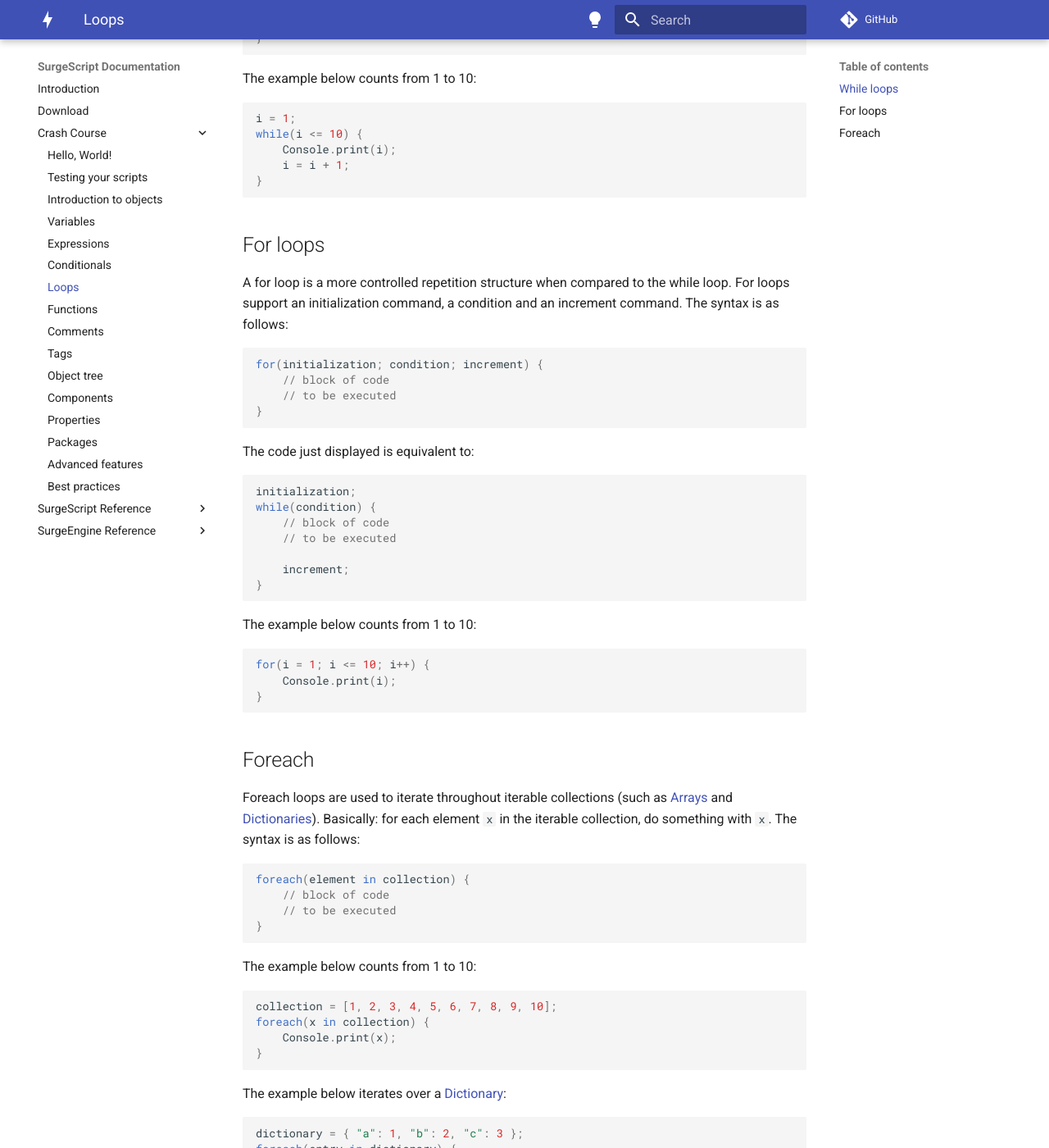
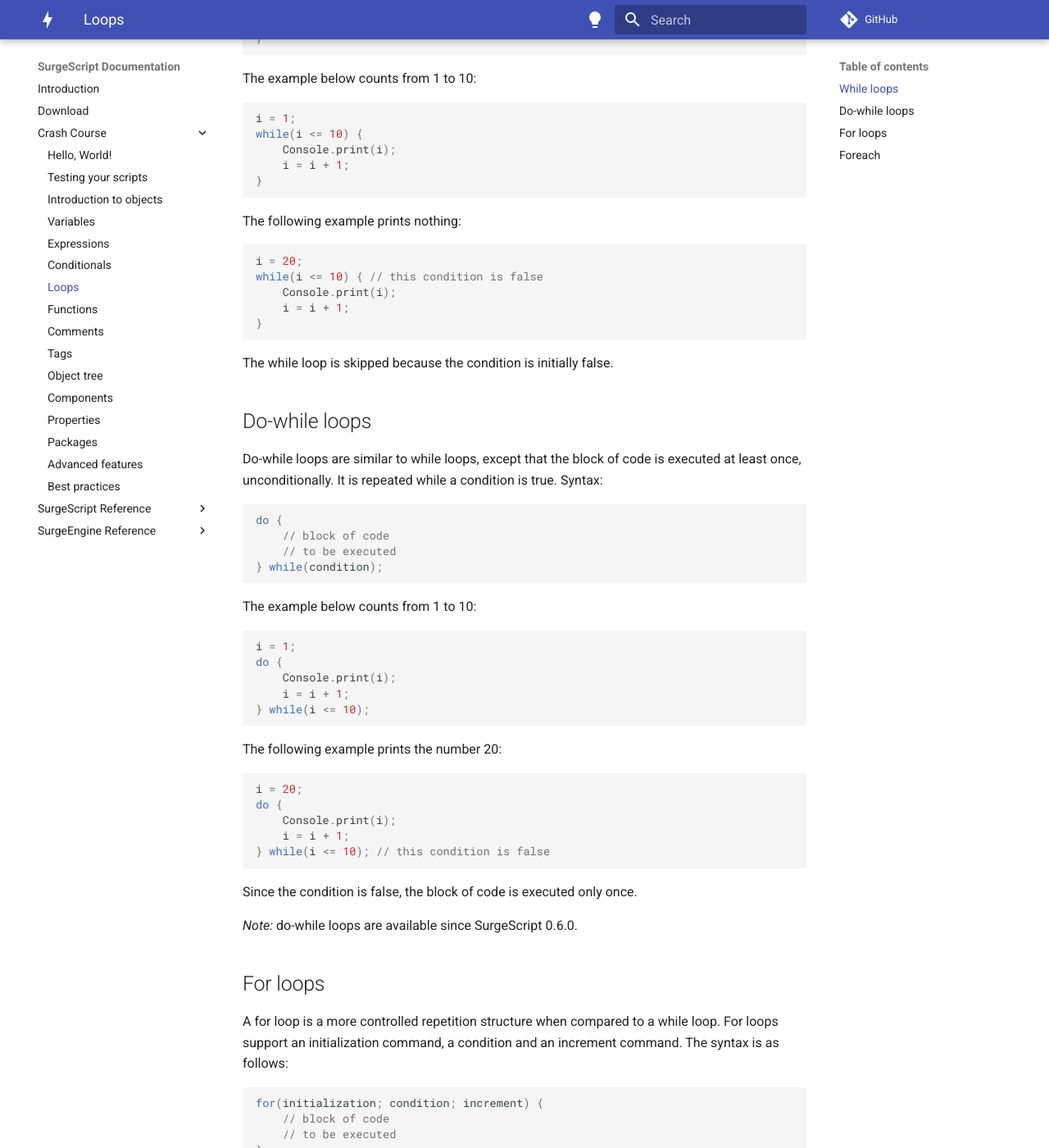
Before and after one commit to alemart/surgescript, an MkDocs documentation site: the page built from docs/tutorials/loops.md, in a window 1280 px wide and 1400 px high, scrolled down 328 px. Shown: the whole window at 82% size. Built offline with MkDocs 1.6.1 and Material for MkDocs 9.7.7, drawn with Linux system fonts in a browser that asks for light colours; comment, search, counter and statistics services are not loaded.

Commit message:
Implement do-while loops

````diff
--- a/docs/tutorials/loops.md
+++ b/docs/tutorials/loops.md
@@ -23,10 +23,58 @@ while(i <= 10) {
 }
 ```
 
+The following example prints nothing:
+
+```cs
+i = 20;
+while(i <= 10) { // this condition is false
+    Console.print(i);
+    i = i + 1;
+}
+```
+
+The while loop is skipped because the condition is initially false.
+
+Do-while loops
+--------------
+
+Do-while loops are similar to while loops, except that the block of code is executed at least once, unconditionally. It is repeated while a condition is true. Syntax:
+
+```cs
+do {
+    // block of code
+    // to be executed
+} while(condition);
+```
+
+The example below counts from 1 to 10:
+
+```cs
+i = 1;
+do {
+    Console.print(i);
+    i = i + 1;
+} while(i <= 10);
+```
+
+The following example prints the number 20:
+
+```cs
+i = 20;
+do {
+    Console.print(i);
+    i = i + 1;
+} while(i <= 10); // this condition is false
+```
+
+Since the condition is false, the block of code is executed only once.
+
+*Note:* do-while loops are available since SurgeScript 0.6.0.
+
 For loops
 ---------
 
-A for loop is a more controlled repetition structure when compared to the while loop. For loops support an initialization command, a condition and an increment command. The syntax is as follows:
+A for loop is a more controlled repetition structure when compared to a while loop. For loops support an initialization command, a condition and an increment command. The syntax is as follows:
 
 ```cs
 for(initialization; condition; increment) {
````
Also changed, not shown: 5 other files.
